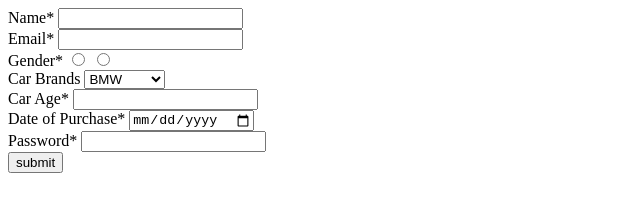
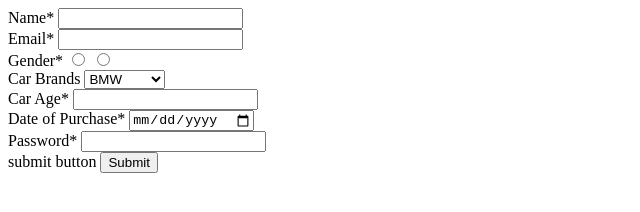
Before and after one commit to acciojob/car-insurance-form-Anitha3650, a website: page main.html in a window 1280 px wide. Shown: the whole page, without its empty margins (0-640 px from the left). Drawn offline with Linux system fonts and the light colour scheme.

Commit message:
created a submission

```diff
--- a/main.html
+++ b/main.html
@@ -43,7 +43,8 @@
 			<input type="password" id="password" required>
 		</div>
 		<div>
-			<button>submit</button>
+			<label>submit button</label>
+			<input type="submit">
 		</div>
 	</form>
     <script type="text/javascript" src="./script.js">
```
